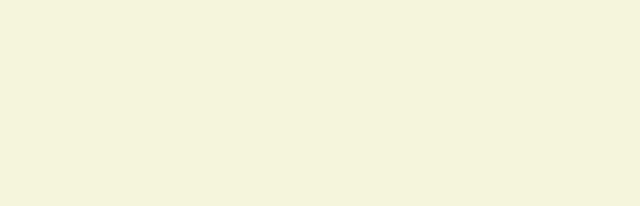
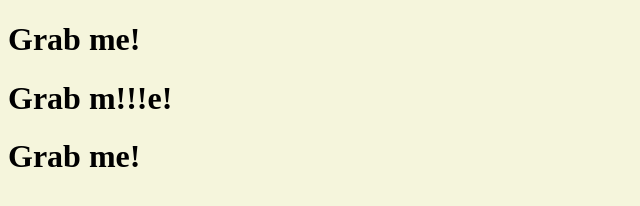
Before and after one commit to procendp/momentum, a plain HTML site: page index.html in a window 1280 px wide. Shown: the whole page, without its empty margins (0-640 px from the left). Drawn offline with Linux system fonts and the light colour scheme.

Commit message:
practice

```diff
--- a/app.js
+++ b/app.js
@@ -1 +1,37 @@
-alert("Hi!");
+const title = document.querySelectorAll(".hello h1");      // CSS 방식.. class hello를 찾고
+// const title = document.querySelectorAll(".hello h1:first-child");      // 여러가지 h1 중 첫번째만 찾기
+
+const selector = document.querySelector("#hello");      //ID 찾기
+// const selector = document.getElementById("hello");   //위와 같음
+
+console.log(title);
+
+/*
+[자바스크립트를 통해 HTML 가져오기]
+
+getElementById()            : 해당 id 하나만 불러올 수 있음
+getElementsByClassName()    : 해당 Class name으로 가져오고 array에 할당 //많은 element 가져올 때 유용
+getElementsByTagName()      : Tag 가져와서 array에 할당
+queryselector/querySelectAll  : element를 CSS 방식으로 검색할 수 있음, 해당 Tag 및 id Class name에 속한 요소 불러올 수 있고,
+                            중복 요소 많으면 (첫번째 요소/모든 조건) 보여줌
+*/
+
+
+//----------------------------------------------------------------------------------------------------------------------------------------
+// const hellos = document.getElementsByTagName("h1");  // tag : anchor, div, section, button ...
+// const hellos = document.getElementsByClassName("Jam");
+//----------------------------------------------------------------------------------------------------------------------------------------
+// const title = document.getElementById("Jam"); // id는 HTML 내 id와 같아야 불러올 수 있음, but 보통 id로 찾지 않고 className으로 찾음
+// hellos.innerText = "Got you!";
+// console.log(title.className);
+//----------------------------------------------------------------------------------------------------------------------------------------
+// document.title = "Hello, Jam!"   // document ==> website HTML
+//----------------------------------------------------------------------------------------------------------------------------------------
+
+// const age= prompt("How old are you?");
+// console.log(typeof age);
+
+// if (isNaN(age)) {
+//     prompt("please write a number")
+// }
+//----------------------------------------------------------------------------------------------------------------------------------------
--- a/index.html
+++ b/index.html
@@ -7,7 +7,15 @@
     <title>Momentum</title>
 </head>
 <body>
+    <div class="hello">
+        <h1>Grab me!</h1>
+    </div>
+    <div class="hello">
+        <h1>Grab m!!!e!</h1>
+    </div>
+    <div class="hello">
+        <h1>Grab me!</h1>
+    </div>
     <script src="app.js"></script>  <!-- connected JavaScript! -->
-
 </body>
 </html>
```
